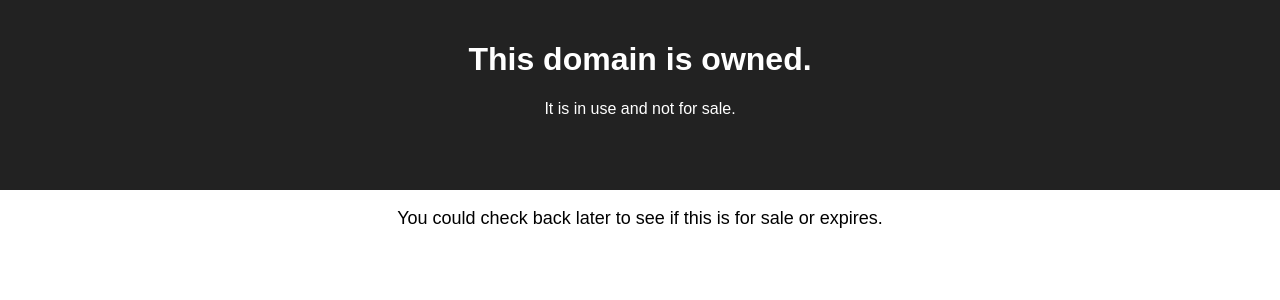
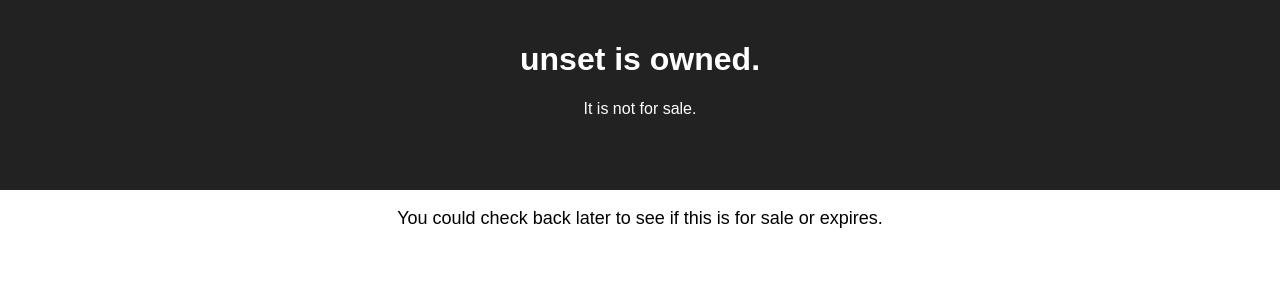
Before and after one commit to acornsites/parkpage, a React (Create React App) app: page / in a window 1280 px wide. Shown: the top 300 px of the page. Built offline with nearby package versions, Linux system fonts and the light colour scheme; no server answers.

Commit message:
Make site configurable

```diff
--- a/src/App.js
+++ b/src/App.js
@@ -9,11 +9,11 @@ class App extends Component {
     return (
       <div className="App">
         <header className="App-header">
-          <h1>This domain is owned.</h1>
-          <p>It is {config["in-use"] ? 'in use and ': ''}{ config["for-sale"] ? 'for sale' : 'not for sale' }.</p>
+          <h1>{ config.domain } is owned.</h1>
+          <p>It is {config.in_use ? 'in use and ': ''}{ config.for_sale ? 'for sale' : 'not for sale' }.</p>
         </header>
         <p className="App-intro">
-             { config["for-sale"] ? <Contact/> : <Later/>}
+             { config.for_sale ? <Contact/> : <Later/>}
         </p>
       </div>
     );
--- a/src/components/contact.js
+++ b/src/components/contact.js
@@ -1,5 +1,6 @@
 import React, { Component } from 'react';
 import Obfuscate from 'react-obfuscate';
+import config from '../config';
 
 
 class Contact extends Component {
@@ -8,9 +9,9 @@ class Contact extends Component {
             <div className="cntct">
                 You can contact me via {' '}
                 <Obfuscate
-                email="_@chip.bz"
+                email={config.contact_email}
                 headers={{
-                    subject: `Inquiry about ${window.location.href}`
+                    subject: `Inquiry about ${config.domain}`
                 }}
                 />
             </div>
--- a/src/config.js
+++ b/src/config.js
@@ -1,6 +1,8 @@
 const config = {
-    'for-sale': false,
-    'in-use': true
+    for_sale: process.env.REACT_APP_FOR_SALE ? process.env.REACT_APP_FOR_SALE : false,
+    in_use: process.env.REACT_APP_IN_USE ? process.env.REACT_APP_IN_USE : false,
+    domain: process.env.REACT_APP_DOMAIN ? process.env.REACT_APP_DOMAIN : 'This domain',
+    contact_email: process.env.REACT_APP_CONTACT_EMAIL ? process.env.REACT_APP_CONTACT_EMAIL : 'user@example.com'
 }
 
 export default config;
```
Also changed, not shown: 1 other file (tests, documents, lock files or other folders).
